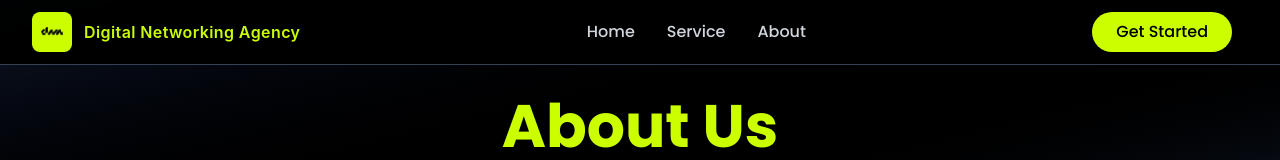
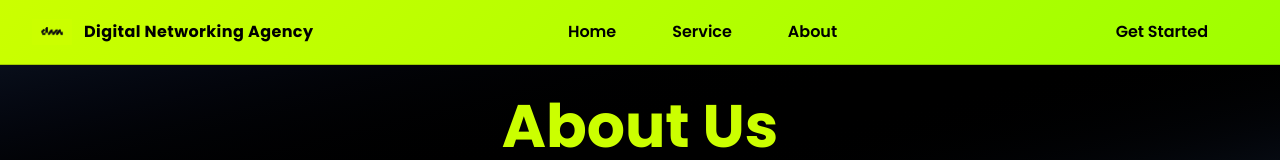
Before and after one commit to AdamSal2030/digital-networking-agency, a Next.js app: page /about in a window 1280 px wide. Shown: the top 160 px of the page. Built offline with nearby package versions, Linux system fonts and the light colour scheme.

Commit message:
change header to match the color of dna portal

```diff
--- a/src/components/Header.tsx
+++ b/src/components/Header.tsx
@@ -1,8 +1,6 @@
 "use client";
 
 import React, { useState } from "react";
-// ❌ router not needed anymore since we open chat
-// import { useRouter } from "next/navigation";
 
 const Header = () => {
   const [isMobileMenuOpen, setIsMobileMenuOpen] = useState(false);
@@ -12,14 +10,13 @@ const Header = () => {
     setIsMobileMenuOpen(!isMobileMenuOpen);
   };
 
-  // ✅ Open LiveChat with a prefilled draft
+
   function openCTAChat() {
     if (typeof window === "undefined") return;
     const w = (window as any).LiveChatWidget;
     const legacy = (window as any).LC_API;
     const message = "Hi I want to get featured.";
 
-    // Optional: pass context for your agents
     try {
       w?.call?.("set_session_variables", {
         page: typeof window !== "undefined" ? window.location.pathname : "/",
@@ -27,7 +24,6 @@ const Header = () => {
       });
     } catch {}
 
-    // Open widget + draft (user presses Enter to send)
     try {
       w?.call?.("maximize", { messageDraft: message });
     } catch {
@@ -36,15 +32,17 @@ const Header = () => {
   }
 
   return (
-    <header className="fixed top-0 left-0 right-0 bg-black/95 backdrop-blur-md border-b border-gray-700 z-50">
+    <header
+      className="fixed top-0 left-0 right-0 z-50 border-b border-black/20 backdrop-blur-sm"
+      style={{
+        background: "linear-gradient(135deg, #cbff00 0%, #9fff00 100%)", // ✅ lime gradient like your image
+      }}
+    >
       <div className="max-w-7xl mx-auto px-4 sm:px-6 lg:px-8">
         <div className="flex justify-between items-center h-16">
           {/* Logo and Company Name */}
           <div className="flex items-center space-x-3">
-            <div
-              className="w-10 h-10 rounded-lg flex items-center justify-center overflow-hidden"
-              style={{ backgroundColor: "rgb(203, 255, 0)" }}
-            >
+            <div className="w-10 h-10 flex items-center justify-center overflow-hidden">
               <img
                 src="/logo.png"
                 alt="Digital Networking Agency Logo"
@@ -52,27 +50,30 @@ const Header = () => {
               />
             </div>
             <div className="flex flex-col">
-              <h2
-                className="text-base font-semibold leading-tight tracking-wide"
-                style={{
-                  color: "rgb(203, 255, 0)",
-                  fontFamily: "Inter, system-ui, -apple-system, sans-serif",
-                }}
-              >
+              <h2 className="text-base font-bold text-black leading-tight tracking-wide">
                 Digital Networking Agency
               </h2>
             </div>
           </div>
 
           {/* Desktop Navigation */}
-          <nav className="hidden md:flex space-x-8">
-            <a href="/" className="text-gray-300 hover:text-yellow-400 transition-colors font-medium">
+          <nav className="hidden md:flex space-x-8 items-center">
+            <a
+              href="/"
+              className="text-black font-semibold hover:bg-black/10 px-3 py-2 rounded-md transition-colors"
+            >
               Home
             </a>
-            <a href="/service" className="text-gray-300 hover:text-yellow-400 transition-colors font-medium">
+            <a
+              href="/service"
+              className="text-black font-semibold hover:bg-black/10 px-3 py-2 rounded-md transition-colors"
+            >
               Service
             </a>
-            <a href="/about" className="text-gray-300 hover:text-yellow-400 transition-colors font-medium">
+            <a
+              href="/about"
+              className="text-black font-semibold hover:bg-black/10 px-3 py-2 rounded-md transition-colors"
+            >
               About
             </a>
           </nav>
@@ -82,8 +83,7 @@ const Header = () => {
             {/* ✅ Desktop Get Started opens chat */}
             <button
               onClick={openCTAChat}
-              className="hidden sm:inline-flex text-black px-6 py-2 rounded-full font-medium hover:shadow-lg transition-all duration-300 transform hover:scale-105"
-              style={{ backgroundColor: "rgb(203, 255, 0)" }}
+              className="hidden sm:inline-flex text-black px-6 py-2 rounded-lg font-semibold hover:bg-black/10 transition-all duration-300 transform hover:scale-105"
             >
               Get Started
             </button>
@@ -91,15 +91,35 @@ const Header = () => {
             {/* Mobile menu button */}
             <button
               onClick={toggleMobileMenu}
-              className="md:hidden p-2 text-gray-300 hover:text-yellow-400 transition-colors"
+              className="md:hidden p-2 text-black hover:bg-black/10 rounded-lg transition-colors"
             >
               {isMobileMenuOpen ? (
-                <svg className="w-6 h-6" fill="none" stroke="currentColor" viewBox="0 0 24 24">
-                  <path strokeLinecap="round" strokeLinejoin="round" strokeWidth={2} d="M6 18L18 6M6 6l12 12" />
+                <svg
+                  className="w-6 h-6"
+                  fill="none"
+                  stroke="black"
+                  viewBox="0 0 24 24"
+                >
+                  <path
+                    strokeLinecap="round"
+                    strokeLinejoin="round"
+                    strokeWidth={2}
+                    d="M6 18L18 6M6 6l12 12"
+                  />
                 </svg>
               ) : (
-                <svg className="w-6 h-6" fill="none" stroke="currentColor" viewBox="0 0 24 24">
-                  <path strokeLinecap="round" strokeLinejoin="round" strokeWidth={2} d="M4 6h16M4 12h16M4 18h16" />
+                <svg
+                  className="w-6 h-6"
+                  fill="none"
+                  stroke="black"
+                  viewBox="0 0 24 24"
+                >
+                  <path
+                    strokeLinecap="round"
+                    strokeLinejoin="round"
+                    strokeWidth={2}
+                    d="M4 6h16M4 12h16M4 18h16"
+                  />
                 </svg>
               )}
             </button>
@@ -108,38 +128,37 @@ const Header = () => {
 
         {/* Mobile Navigation Menu */}
         {isMobileMenuOpen && (
-          <div className="md:hidden">
-            <div className="px-2 pt-2 pb-3 space-y-1 bg-gray-800 border-t border-gray-700">
+          <div className="md:hidden bg-[#cbff00] border-t border-black/20 rounded-b-lg shadow-lg">
+            <div className="px-2 pt-2 pb-3 space-y-1">
               <a
                 href="/"
-                className="block px-3 py-2 text-gray-300 hover:text-yellow-400 hover:bg-gray-700 rounded-md font-medium transition-colors"
+                className="block px-3 py-2 text-black font-semibold hover:bg-black/10 rounded-md transition-colors"
                 onClick={() => setIsMobileMenuOpen(false)}
               >
                 Home
               </a>
               <a
                 href="/service"
-                className="block px-3 py-2 text-gray-300 hover:text-yellow-400 hover:bg-gray-700 rounded-md font-medium transition-colors"
+                className="block px-3 py-2 text-black font-semibold hover:bg-black/10 rounded-md transition-colors"
                 onClick={() => setIsMobileMenuOpen(false)}
               >
                 Service
               </a>
               <a
                 href="/about"
-                className="block px-3 py-2 text-gray-300 hover:text-yellow-400 hover:bg-gray-700 rounded-md font-medium transition-colors"
+                className="block px-3 py-2 text-black font-semibold hover:bg-black/10 rounded-md transition-colors"
                 onClick={() => setIsMobileMenuOpen(false)}
               >
                 About
               </a>
               <div className="pt-2">
-                {/* ✅ Mobile Get Started opens chat, closes menu */}
+                {/* ✅ Mobile Get Started */}
                 <button
                   onClick={() => {
                     setIsMobileMenuOpen(false);
                     openCTAChat();
                   }}
-                  className="w-full text-black px-6 py-2 rounded-full font-medium hover:shadow-lg transition-all duration-300"
-                  style={{ backgroundColor: "rgb(203, 255, 0)" }}
+                  className="w-full text-black font-semibold px-6 py-2 rounded-lg hover:bg-black/10 transition-colors"
                 >
                   Get Started
                 </button>
```
